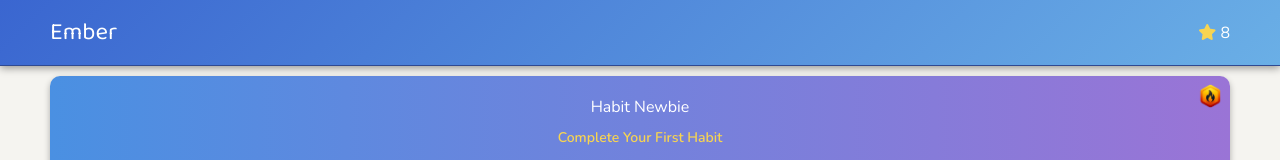
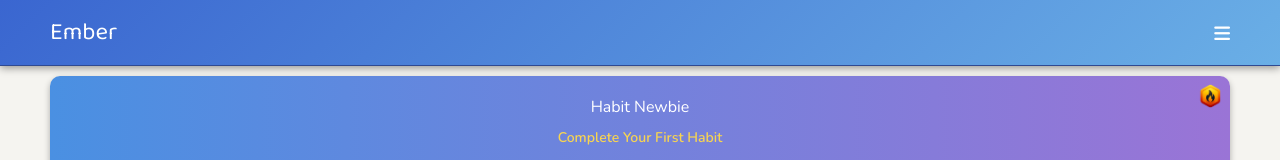
Before and after one commit to joseph-johnson27001/habit-spinner, a Vue app: page /achievements in a window 1280 px wide. Shown: the top 160 px of the page. Built offline with nearby package versions, Linux system fonts and the light colour scheme.

Commit message:
Navigation bars

```diff
--- a/src/components/Navigation/TopNav.vue
+++ b/src/components/Navigation/TopNav.vue
@@ -9,13 +9,13 @@
 
         <!-- Right side: Conditional Display -->
         <div class="side-section">
-          <CurrencyDisplay
+          <!-- <CurrencyDisplay
             v-if="isRewardsPage"
             :coins="coins"
             :streak="streak"
             :rewardPasses="rewardPasses"
           />
-          <!-- Settings Display -->
+
           <div v-else-if="isProfilePage" class="side-section">
             <router-link to="/settings">
               <i class="fas fa-cog settings-icon"></i>
@@ -29,7 +29,9 @@
             >{{ habitsCompleted }} / {{ totalHabits }}</span
           >
 
-          <span v-else> <i class="fas fa-star star-icon"></i> {{ level }}</span>
+          <span v-else> <i class="fas fa-star star-icon"></i> {{ level }}</span> -->
+
+          <i class="fas fa-bars hamburger-bars"></i>
         </div>
       </div>
     </nav>
@@ -38,14 +40,13 @@
 </template>
 
 <script>
-import CurrencyDisplay from "@/components/Navigation/CurrencyDisplay.vue";
 import { mapGetters } from "vuex";
 import ToastBar from "@/components/Toast/ToastBar.vue";
 
 export default {
   name: "TopNav",
   components: {
-    CurrencyDisplay,
+    // CurrencyDisplay,
     ToastBar,
   },
   data() {
@@ -103,13 +104,6 @@ export default {
   color: white;
 }
 
-.habits-completed {
-  display: flex;
-  align-items: center;
-  justify-content: flex-start;
-  flex: 1;
-}
-
 h2 {
   font-family: "Baloo 2", sans-serif;
   font-optical-sizing: auto;
@@ -125,15 +119,9 @@ h2 {
   align-items: center;
 }
 
-.settings-icon {
-  font-size: 1.4rem;
+.hamburger-bars {
   cursor: pointer;
-  text-decoration: none;
-  color: white;
-}
-
-.star-icon {
-  color: #f7d451;
+  font-size: 18px;
 }
 
 @media only screen and (min-width: 1200px) {
--- a/src/components/Toast/ToastBar.vue
+++ b/src/components/Toast/ToastBar.vue
@@ -34,11 +34,11 @@ export default {
       message: "You've Earned The Weekly Warrior Badge!",
     };
   },
-  mounted() {
-    setTimeout(() => {
-      this.isVisible = true;
-    }, 1000);
-  },
+  // mounted() {
+  //   setTimeout(() => {
+  //     this.isVisible = true;
+  //   }, 1000);
+  // },
   methods: {
     startTimer() {
       this.timer = setTimeout(() => {
```
